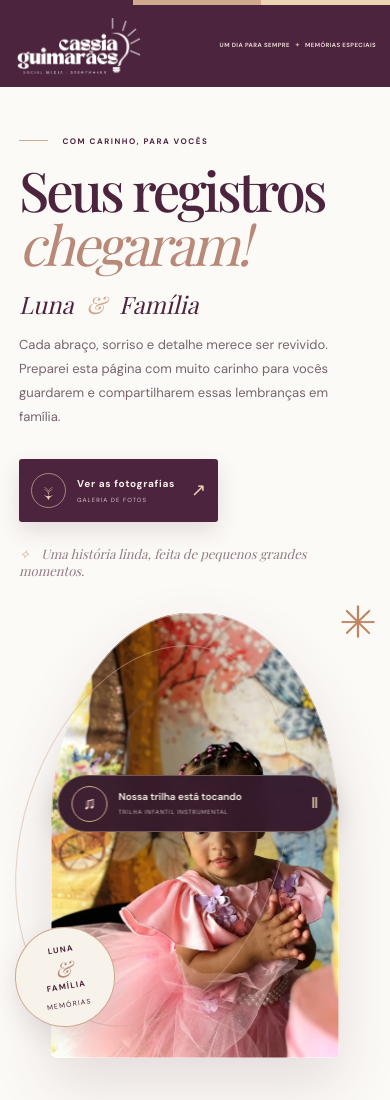
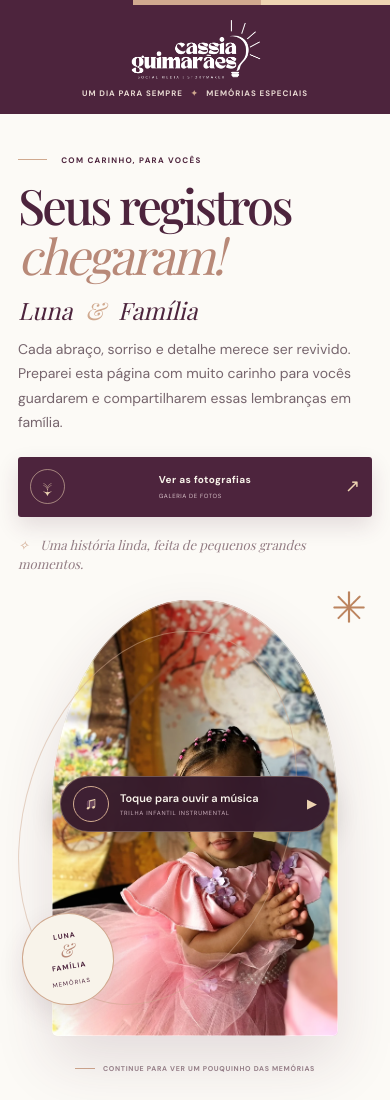
Before and after one commit to cassiaguimaraesmidia/Entrega-Luna, a plain HTML site: page index.html in a window 390 px wide. Shown: the top 1100 px of the page. Drawn offline with nearby package versions, Linux system fonts and the light colour scheme; a web font is replaced by a local one.

Commit message:
Add files via upload

```diff
--- a/index.html
+++ b/index.html
@@ -9,7 +9,7 @@
   <link rel="preconnect" href="https://fonts.googleapis.com">
   <link rel="preconnect" href="https://fonts.gstatic.com" crossorigin>
   <link href="https://fonts.googleapis.com/css2?family=DM+Sans:wght@400;500;600;700&family=Playfair+Display:ital,wght@0,400;0,500;0,600;1,400;1,500&display=swap" rel="stylesheet">
-  <link rel="stylesheet" href="styles.css">
+  <link rel="stylesheet" href="styles.css?v=mobile2">
 </head>
 <body>
   <div class="topline" aria-hidden="true"></div>
@@ -36,7 +36,7 @@
       </div>
       <div class="hero-visual">
         <div class="hero-frame">
-          <img src="assets/fotos/luna-familia-01.webp" alt="Luna usando um vestido rosa em um cenário delicado e colorido">
+          <img src="assets/fotos/luna-familia-01.webp" alt="Luna usando um vestido rosa em um cenário delicado e colorido" width="1400" height="1866" fetchpriority="high" decoding="async">
         </div>
         <div class="photo-stamp"><span>LUNA</span><b>&</b><span>FAMÍLIA</span><small>MEMÓRIAS</small></div>
         <img class="decor decor-one" src="assets/star-mark.webp" alt="" aria-hidden="true">
@@ -57,16 +57,16 @@
       </div>
       <div class="gallery-grid">
         <button class="photo-card" type="button" data-image="assets/fotos/luna-familia-01.webp" aria-label="Ampliar foto da Luna com as mãos juntas">
-          <img src="assets/fotos/luna-familia-01.webp" alt="Luna sorrindo com um vestido rosa florido" loading="lazy"><span class="photo-caption">UM SORRISO ESPECIAL <i>↗</i></span>
+          <img src="assets/fotos/luna-familia-01.webp" alt="Luna sorrindo com um vestido rosa florido" loading="lazy" decoding="async" width="1400" height="1866"><span class="photo-caption">UM SORRISO ESPECIAL <i>↗</i></span>
         </button>
         <button class="photo-card" type="button" data-image="assets/fotos/luna-familia-02.webp" aria-label="Ampliar foto da Luna com as mãos levantadas">
-          <img src="assets/fotos/luna-familia-02.webp" alt="Luna brincando e levantando as mãos" loading="lazy"><span class="photo-caption">DO JEITINHO DELA <i>↗</i></span>
+          <img src="assets/fotos/luna-familia-02.webp" alt="Luna brincando e levantando as mãos" loading="lazy" decoding="async" width="1400" height="1866"><span class="photo-caption">DO JEITINHO DELA <i>↗</i></span>
         </button>
         <button class="photo-card" type="button" data-image="assets/fotos/luna-familia-03.webp" aria-label="Ampliar foto da Luna no cenário">
-          <img src="assets/fotos/luna-familia-03.webp" alt="Luna posando em seu vestido rosa no cenário decorado" loading="lazy"><span class="photo-caption">ENCANTO EM CADA DETALHE <i>↗</i></span>
+          <img src="assets/fotos/luna-familia-03.webp" alt="Luna posando em seu vestido rosa no cenário decorado" loading="lazy" decoding="async" width="1400" height="1866"><span class="photo-caption">ENCANTO EM CADA DETALHE <i>↗</i></span>
         </button>
         <button class="photo-card" type="button" data-image="assets/fotos/luna-familia-04.webp" aria-label="Ampliar retrato da Luna">
-          <img src="assets/fotos/luna-familia-04.webp" alt="Retrato da Luna com seu vestido rosa" loading="lazy"><span class="photo-caption">LEMBRANÇAS QUE FICAM <i>↗</i></span>
+          <img src="assets/fotos/luna-familia-04.webp" alt="Retrato da Luna com seu vestido rosa" loading="lazy" decoding="async" width="1400" height="1866"><span class="photo-caption">LEMBRANÇAS QUE FICAM <i>↗</i></span>
         </button>
       </div>
     </section>
@@ -80,7 +80,7 @@
         <a class="button button-light" href="https://drive.google.com/drive/folders/18gb3oT5mN_CPITjUK5I8IqLSZkR4jg8W?usp=sharing" target="_blank" rel="noopener noreferrer">
           <span class="button-icon" aria-hidden="true">↓</span><span><strong>Acessar a galeria completa</strong><small>PASTA DE FOTOS NO GOOGLE DRIVE</small></span><span class="button-arrow" aria-hidden="true">↗</span>
         </a>
-        <small class="delivery-tip">DICA: NO PASTA DE FOTOS NO GOOGLE DRIVE, USE A OPÇÃO “FAZER DOWNLOAD” PARA SALVAR OS ARQUIVOS.</small>
+        <small class="delivery-tip">DICA: NA PASTA DO GOOGLE DRIVE, USE A OPÇÃO “FAZER DOWNLOAD” PARA SALVAR AS FOTOS.</small>
       </div>
     </section>
   </main>
@@ -93,10 +93,10 @@
 
   <button class="music-player" id="musicToggle" type="button" aria-label="Reproduzir música" aria-pressed="false">
     <span class="music-disc" aria-hidden="true"><span>♫</span></span>
-    <span class="music-copy"><strong id="musicStatus">Ouvir nossa trilha</strong><small>TRILHA INFANTIL INSTRUMENTAL</small></span>
+    <span class="music-copy"><strong id="musicStatus">Toque para ouvir a música</strong><small>TRILHA INFANTIL INSTRUMENTAL</small></span>
     <span class="music-action" id="musicIcon" aria-hidden="true">▶</span>
   </button>
-  <audio id="weddingMusic" autoplay preload="metadata" playsinline loop>
+  <audio id="weddingMusic" preload="none" playsinline loop>
     <source src="assets/audio/trilha-infantil-reggae.mp3" type="audio/mpeg">
   </audio>
 
@@ -105,6 +105,6 @@
     <img id="lightboxImage" src="" alt="Foto ampliada das memórias da Luna">
     <p>LUNA & FAMÍLIA <span>✦</span> MEMÓRIAS ESPECIAIS</p>
   </div>
-  <script src="script.js"></script>
+  <script src="script.js?v=mobile2" defer></script>
 </body>
 </html>
--- a/script.js
+++ b/script.js
@@ -25,9 +25,8 @@ document.addEventListener('DOMContentLoaded', () => {
     }
   }
 
-  // Tenta iniciar assim que a página é aberta. Se o navegador bloquear,
-  // o controle fixo permanece disponível para iniciar com um toque.
-  startMusic();
+  // A música só é carregada depois do toque, evitando autoplay bloqueado
+  // e economizando dados móveis na abertura da página.
 
   musicToggle.addEventListener('click', async () => {
     if (music.paused) {
--- a/styles.css
+++ b/styles.css
@@ -17,6 +17,8 @@ body { margin: 0; color: var(--ink); background: var(--paper); font-family: var(
 img { display: block; max-width: 100%; }
 a { color: inherit; text-decoration: none; }
 button { font: inherit; }
+button, a { -webkit-tap-highlight-color: transparent; }
+:focus-visible { outline: 2px solid var(--clay); outline-offset: 3px; }
 .topline { height: 5px; background: linear-gradient(90deg, var(--wine) 0 34%, var(--clay) 34% 67%, var(--sand) 67%); }
 .section-wrap { width: min(1160px, calc(100% - 56px)); margin-inline: auto; }
 .header { min-height: 108px; padding: 8px clamp(22px, 6vw, 90px); display: flex; justify-content: space-between; align-items: center; gap: 20px; background: var(--wine); color: var(--cream); }
@@ -128,58 +130,132 @@ h1 em, h2 em { color: #B88978; font-weight: 400; }
 }
 @media (max-width: 620px) {
   html { scroll-padding-top: 16px; }
-  .section-wrap { width: calc(100% - 38px); }
-  .header { min-height: 88px; padding: 7px 19px; gap: 12px; }
-  .brand { flex-basis: 150px; width: 150px; }
-  .brand img { max-height: 74px; }
-  .header-note { font-size: 7px; letter-spacing: .1em; text-align: right; }
-  .header-note i { padding: 0 3px; }
-  .hero { display: flex; flex-direction: column; align-items: stretch; gap: 34px; padding-top: 48px; padding-bottom: 92px; }
-  .hero-copy { padding: 0; }
-  .eyebrow { font-size: 8px; letter-spacing: .19em; margin-bottom: 15px; }
-  .hero h1 { font-size: clamp(53px, 14vw, 72px); }
-  .couple-names { font-size: 24px; margin: 17px 0 13px; }
-  .hero-text { font-size: 13px; line-height: 1.85; }
-  .button { min-height: 63px; gap: 11px; padding: 9px 12px; }
-  .button strong { font-size: 10px; }
-  .button small { font-size: 6px; }
-  .button-icon { width: 35px; height: 35px; }
-  .button-arrow { margin-left: 5px; }
-  .hero-footnote { font-size: 13px; margin-top: 23px; }
-  .hero-visual { min-height: 445px; width: min(100%, 390px); margin: 0 auto; }
-  .hero-frame { inset: 0 9% 0 9%; }
-  .photo-stamp { left: -1%; bottom: 7%; width: 100px; height: 100px; }
-  .decor-one { right: -1%; top: -2%; width: 34px; height: 34px; }
-  .scroll-cue { bottom: 27px; font-size: 7px; letter-spacing: .12em; gap: 8px; }
-  .ribbon { padding: 16px 0; }
-  .ribbon-inner { gap: 10px 15px; }
-  .ribbon span { font-size: 14px; }
+  .section-wrap { width: min(100% - 36px, 440px); }
+
+  /* Header empilhado: evita logo e chamada apertados em telas estreitas. */
+  .header {
+    min-height: 0;
+    padding: 12px 18px 14px;
+    flex-direction: column;
+    justify-content: center;
+    gap: 5px;
+  }
+  .brand { flex: 0 1 auto; width: 148px; }
+  .brand img { max-height: 65px; }
+  .header-note { font-size: 8px; letter-spacing: .12em; text-align: center; }
+  .header-note i { padding: 0 5px; }
+
+  /* No celular, o texto vem primeiro e a fotografia ocupa uma área própria. */
+  .hero {
+    display: flex;
+    flex-direction: column;
+    align-items: stretch;
+    gap: 26px;
+    min-height: 0;
+    padding-top: 40px;
+    padding-bottom: 38px;
+  }
+  .hero-copy { max-width: none; padding: 0; }
+  .eyebrow { font-size: 8px; letter-spacing: .16em; margin-bottom: 13px; }
+  .hero h1 { font-size: clamp(43px, 12.5vw, 58px); line-height: 1.02; }
+  .couple-names { font-size: 24px; margin: 14px 0 11px; }
+  .hero-text { max-width: 100%; font-size: 14px; line-height: 1.75; }
+  .button {
+    min-height: 60px;
+    max-width: 100%;
+    gap: 10px;
+    padding: 9px 12px;
+  }
+  .button-wine { width: 100%; justify-content: space-between; margin-top: 22px; }
+  .button strong { font-size: 10px; letter-spacing: .04em; }
+  .button small { font-size: 6px; letter-spacing: .1em; white-space: normal; }
+  .button-icon { width: 35px; height: 35px; flex: 0 0 35px; }
+  .button-arrow { margin-left: 0; flex: 0 0 auto; }
+  .hero-footnote { font-size: 13px; line-height: 1.5; margin-top: 18px; }
+
+  .hero-visual {
+    width: min(100%, 340px);
+    min-height: 0;
+    aspect-ratio: 0.78;
+    margin: 0 auto;
+  }
+  .hero-frame { inset: 0 8%; }
+  .hero-frame img { object-position: center 38%; }
+  .photo-stamp { left: -1%; bottom: 7%; width: 92px; height: 92px; }
+  .photo-stamp span { font-size: 7px; }
+  .photo-stamp b { font-size: 18px; }
+  .photo-stamp small { font-size: 6px; }
+  .decor-one { right: 0; top: -2%; width: 32px; height: 32px; }
+  .decor-two { width: 78%; height: 88%; top: 6%; left: 0; }
+  .scroll-cue {
+    position: static;
+    justify-content: center;
+    text-align: center;
+    font-size: 7px;
+    line-height: 1.5;
+    letter-spacing: .1em;
+    gap: 8px;
+    margin-top: 2px;
+  }
+  .scroll-cue span { flex: 0 0 20px; }
+
+  .ribbon { padding: 14px 0; }
+  .ribbon-inner { gap: 8px 12px; }
+  .ribbon span { font-size: 13px; }
   .ribbon i { font-size: 8px; }
-  .gallery-section { padding-top: 73px; padding-bottom: 78px; }
-  .section-heading { margin-bottom: 30px; }
-  .section-heading h2 { font-size: clamp(42px, 11vw, 56px); }
-  .section-heading > p:last-child { font-size: 12px; margin-top: 14px; }
-  .gallery-grid { grid-template-columns: repeat(2, minmax(0,1fr)); gap: 10px; }
-  .photo-card { aspect-ratio: 4 / 5; }
-  .photo-caption { bottom: 10px; left: 10px; right: 9px; font-size: 6px; letter-spacing: .12em; }
-  .photo-caption i { font-size: 13px; }
-  .delivery-section { padding: 67px 0 73px; }
-  .delivery-section h2 { font-size: clamp(42px, 11vw, 57px); }
-  .delivery-section > .delivery-inner > p:not(.eyebrow) { font-size: 12px; }
-  .delivery-tip { font-size: 6px; line-height: 1.6; }
-  .footer { justify-content: center; gap: 15px; padding: 22px 18px 92px; text-align: center; }
+
+  .gallery-section { padding-top: 62px; padding-bottom: 68px; }
+  .section-heading { margin-bottom: 26px; }
+  .section-heading h2 { font-size: clamp(36px, 10vw, 49px); line-height: 1.08; }
+  .section-heading > p:last-child { font-size: 13px; line-height: 1.7; margin-top: 12px; }
+  .gallery-grid { grid-template-columns: repeat(2, minmax(0, 1fr)); gap: 9px; }
+  .photo-card { aspect-ratio: 3 / 4; }
+  .photo-caption { bottom: 8px; left: 8px; right: 7px; font-size: 6px; letter-spacing: .07em; }
+  .photo-caption i { font-size: 12px; }
+
+  .delivery-section { padding: 60px 0 66px; }
+  .delivery-section h2 { font-size: clamp(36px, 10vw, 49px); line-height: 1.08; }
+  .delivery-section > .delivery-inner > p:not(.eyebrow) { font-size: 13px; line-height: 1.7; }
+  .button-light { width: 100%; justify-content: space-between; }
+  .delivery-tip { font-size: 7px; line-height: 1.6; letter-spacing: .08em; }
+
+  .footer {
+    min-height: 0;
+    flex-direction: column;
+    justify-content: center;
+    gap: 12px;
+    padding: 22px 18px 100px;
+    text-align: center;
+  }
   .footer-brand { width: 100%; justify-content: center; }
-  .footer > a:last-child { font-size: 7px; }
-  .music-player { left: 50%; transform: translateX(-50%); bottom: max(12px, env(safe-area-inset-bottom)); min-height: 57px; width: min(275px, calc(100vw - 40px)); }
+  .footer p { order: initial; width: 100%; font-size: 11px; }
+  .footer > a:last-child { font-size: 8px; white-space: normal; }
+
+  .music-player {
+    left: 50%;
+    transform: translateX(-50%);
+    bottom: max(12px, env(safe-area-inset-bottom));
+    min-height: 56px;
+    width: min(270px, calc(100vw - 32px));
+    padding: 8px 12px;
+  }
   .music-disc { width: 36px; height: 36px; flex-basis: 36px; }
-  .lightbox { padding: 55px 12px 25px; }
-  .lightbox img { max-width: 96vw; max-height: 78vh; }
+  .music-copy strong { font-size: 11px; }
+  .music-copy small { font-size: 6px; }
+
+  .lightbox { padding: max(48px, env(safe-area-inset-top)) 12px max(24px, env(safe-area-inset-bottom)); }
+  .lightbox img { max-width: 96vw; max-height: 78dvh; }
+  .lightbox-close { top: max(8px, env(safe-area-inset-top)); right: 12px; }
 }
-@media (max-width: 390px) {
-  .header { gap: 8px; padding-inline: 14px; min-height: 82px; }
-  .brand { flex-basis: 128px; width: 128px; }
-  .brand img { max-height: 63px; }
-  .header-note { font-size: 6px; letter-spacing: .07em; }
+@media (max-width: 360px) {
+  .section-wrap { width: calc(100% - 30px); }
+  .header-note { font-size: 7px; letter-spacing: .08em; }
+  .hero h1 { font-size: 43px; }
+  .ribbon-inner { column-gap: 9px; }
+  .ribbon span { font-size: 12px; }
+  .gallery-grid { gap: 7px; }
+  .photo-caption { font-size: 5px; }
+  .button strong { font-size: 9px; }
 }
 @media (prefers-reduced-motion: reduce) {
   html { scroll-behavior: auto; }
```
